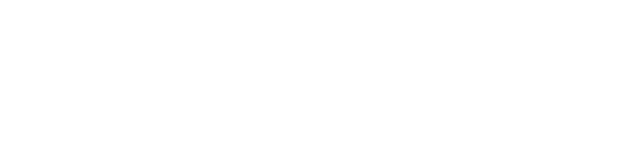
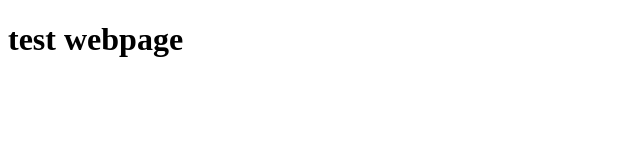
Before and after one commit to PatrickJamesHoffmann/hotdawg, a plain HTML site: page index.html in a window 1280 px wide. Shown: the whole page, without its empty margins (0-640 px from the left). Drawn offline with Linux system fonts and the light colour scheme.

Commit message:
Update index.html

```diff
--- a/index.html
+++ b/index.html
@@ -4,4 +4,8 @@
         <meta charset="utf-8">
         <title>Project: Text Webpage</title>
     </head>
+    <body>
+
+        <h1>test webpage</h1>
+    </body>
 </html>
```
